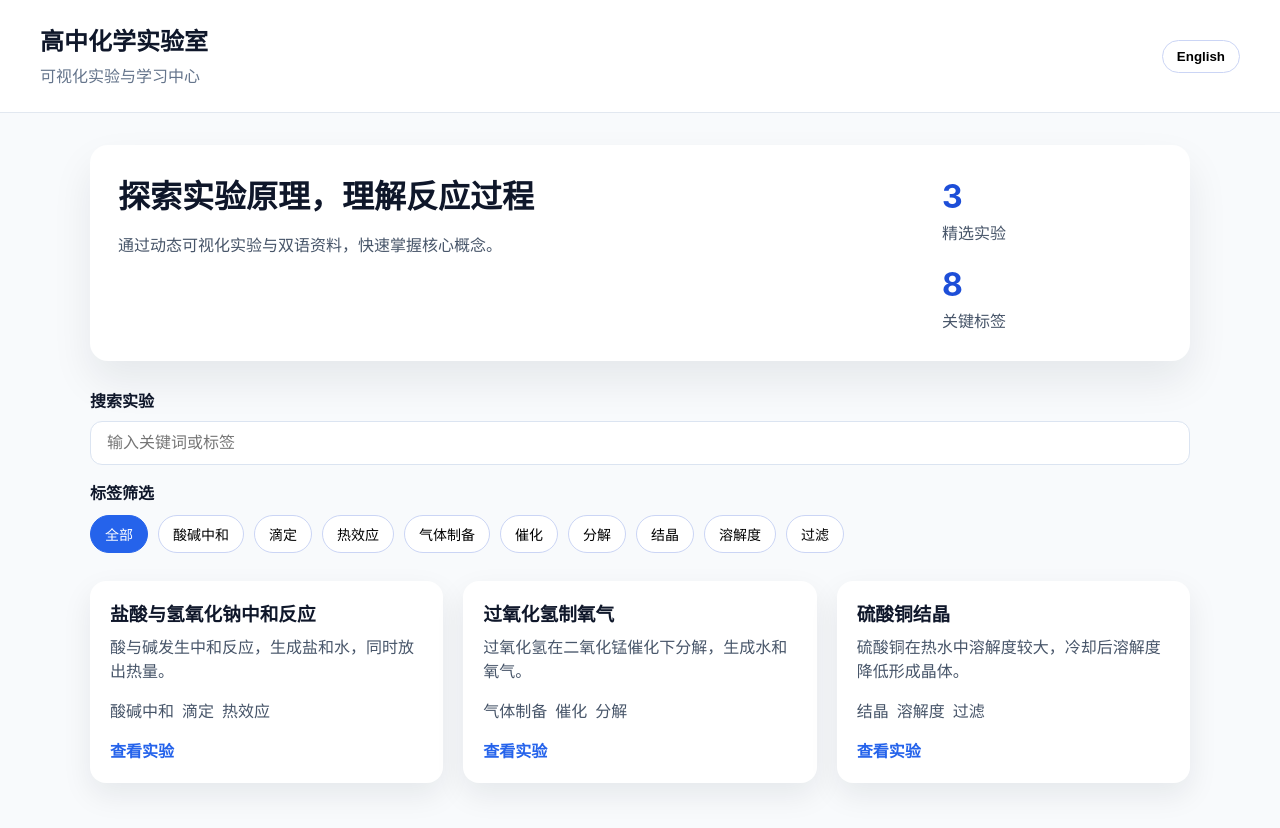
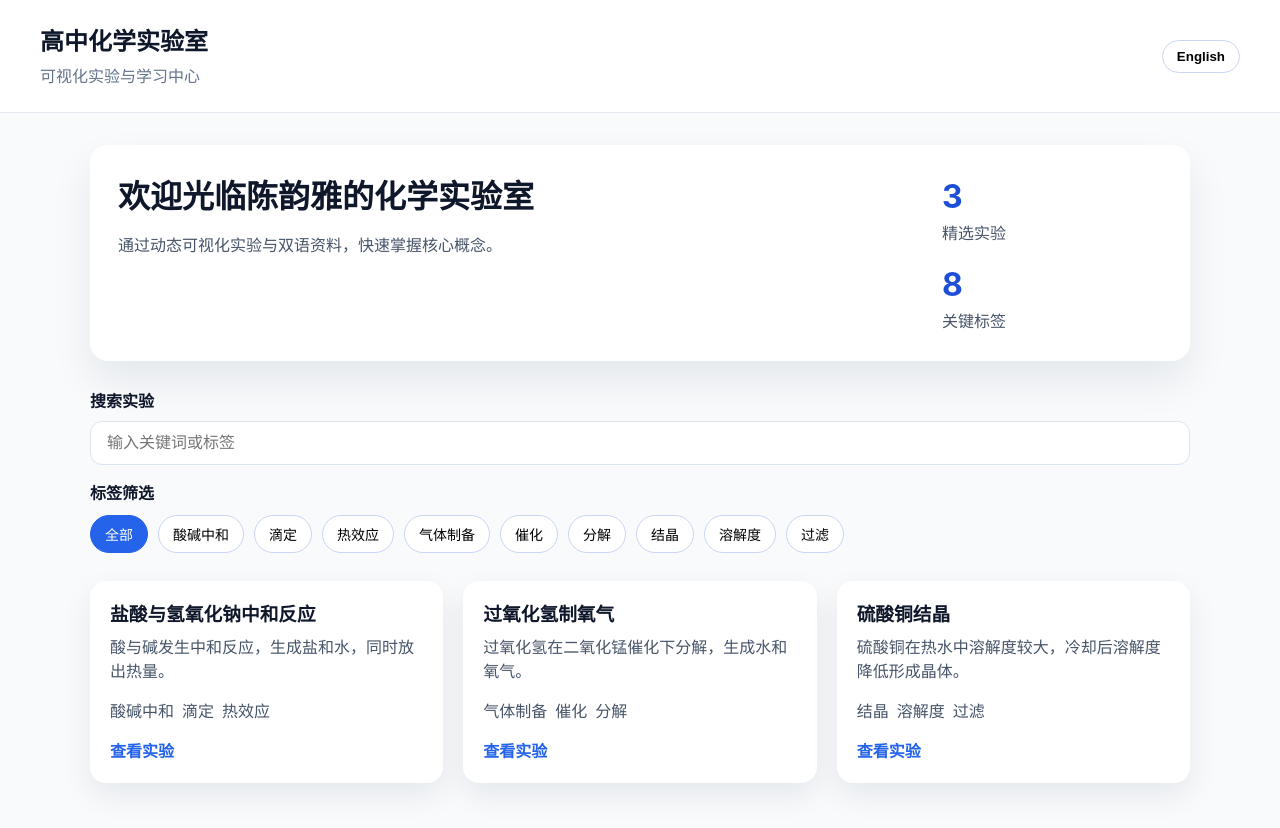
Before and after one commit to azusachin/yaya, a React (Vite) app: page / in a window 1280 px wide. Shown: the top 828 px of the page. Built offline with nearby package versions, Linux system fonts and the light colour scheme.

Commit message:
Update lab title text

```diff
--- a/index.html
+++ b/index.html
@@ -3,7 +3,7 @@
   <head>
     <meta charset="UTF-8" />
     <meta name="viewport" content="width=device-width, initial-scale=1.0" />
-    <title>高中化学实验室</title>
+    <title>陈韵雅的化学实验室</title>
   </head>
   <body>
     <div id="root"></div>
--- a/src/components/HomePage.jsx
+++ b/src/components/HomePage.jsx
@@ -34,8 +34,8 @@ const HomePage = () => {
         <div>
           <h1>
             {language === "zh"
-              ? "探索实验原理，理解反应过程"
-              : "Explore principles and visualize reactions"}
+              ? "欢迎光临陈韵雅的化学实验室"
+              : "Welcome to Yunya Chen's Chemistry Lab"}
           </h1>
           <p>
             {language === "zh"
```
